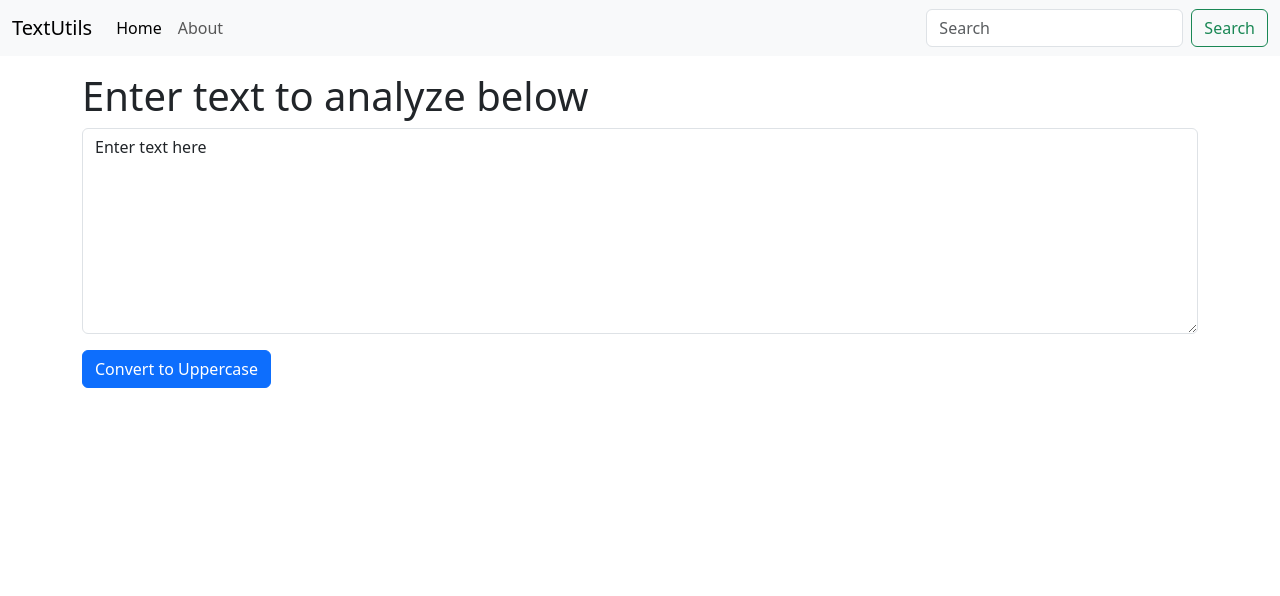
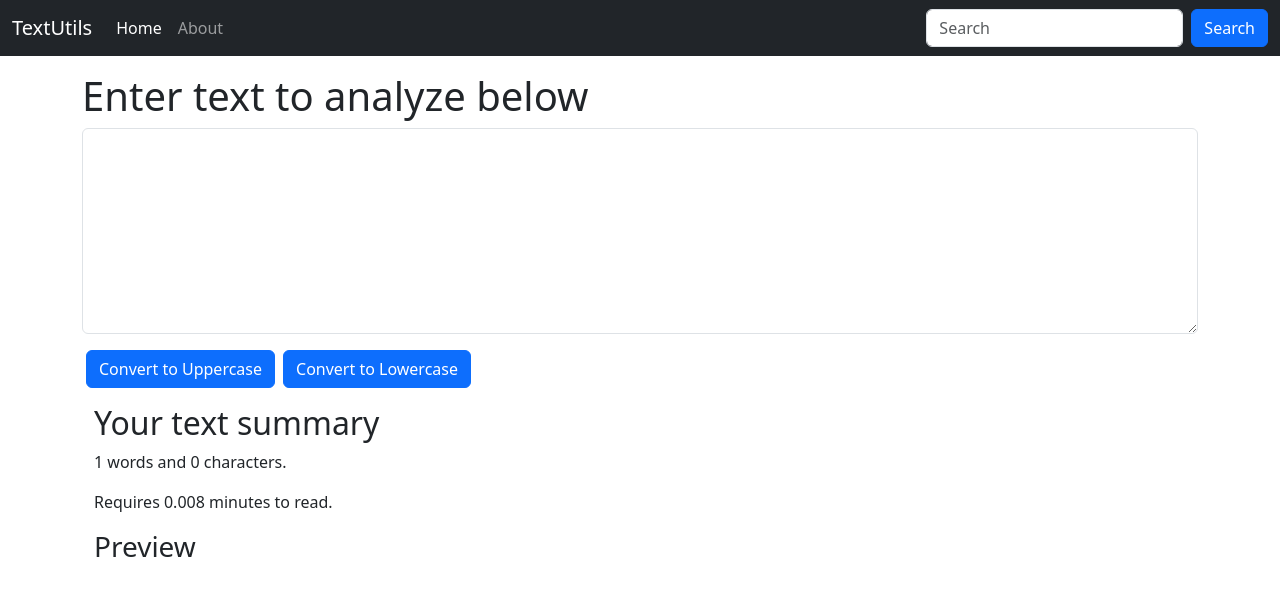
Before and after one commit to muhammadayaz806/textutils, a React (Vite) app: page / in a window 1280 px wide. Shown: the top 596 px of the page. Built offline with nearby package versions, Linux system fonts and the light colour scheme.

Commit message:
Video 8 Completed

```diff
--- a/src/components/Navbar.jsx
+++ b/src/components/Navbar.jsx
@@ -2,7 +2,7 @@
 
 function Navbar(props) {
   return (
-    <nav className="navbar navbar-expand-lg bg-body-tertiary">
+    <nav className="navbar navbar-expand-lg navbar-dark bg-dark">
         <div className="container-fluid">
           <a className="navbar-brand" href="/">
             {props.title}
@@ -38,7 +38,7 @@
                 placeholder="Search"
                 aria-label="Search"
               />
-              <button className="btn btn-outline-success" type="submit">
+              <button className="btn btn-primary" type="submit">
                 Search
               </button>
             </form>
--- a/src/components/TextForm.jsx
+++ b/src/components/TextForm.jsx
@@ -4,22 +4,47 @@
   const handleUpperCase = () => {
     let newText = text.toUpperCase();
     setText(newText);
-    }
+  };
+
+  const handleLowerCase = () => {
+    let newText = text.toLowerCase();
+    setText(newText);
+  };
 
   const handleOnChange = (event) => {
     setText(event.target.value);
-    }
+  };
 
-    const [text, setText] = useState("Enter text here");
+  const [text, setText] = useState("");
 
   return (
+    <>
       <div>
         <h1>{props.heading}</h1>
         <div className="mb-3">
-        <textarea className="form-control" id="myBox" rows="8" value={text} onChange={handleOnChange}></textarea>
+          <textarea
+            className="form-control"
+            id="myBox"
+            rows="8"
+            value={text}
+            onChange={handleOnChange}
+          ></textarea>
         </div>
-      <button className="btn btn-primary" onClick={handleUpperCase}>Convert to Uppercase</button>
+        <button className="btn btn-primary mx-1" onClick={handleUpperCase}>
+          Convert to Uppercase
+        </button>
+        <button className="btn btn-primary mx-1" onClick={handleLowerCase}>
+          Convert to Lowercase
+        </button>
       </div>
+      <div className="container my-3">
+        <h2>Your text summary</h2>
+        <p>{text.split(" ").length} words and {text.length} characters.</p>
+        <p>Requires {0.008 * text.split(" ").length} minutes to read.</p>
+        <h3>Preview</h3>
+        <p>{text}</p>
+      </div>
+    </>
   );
 }
 
```
Lines whose indentation alone changed are shown as unchanged.
